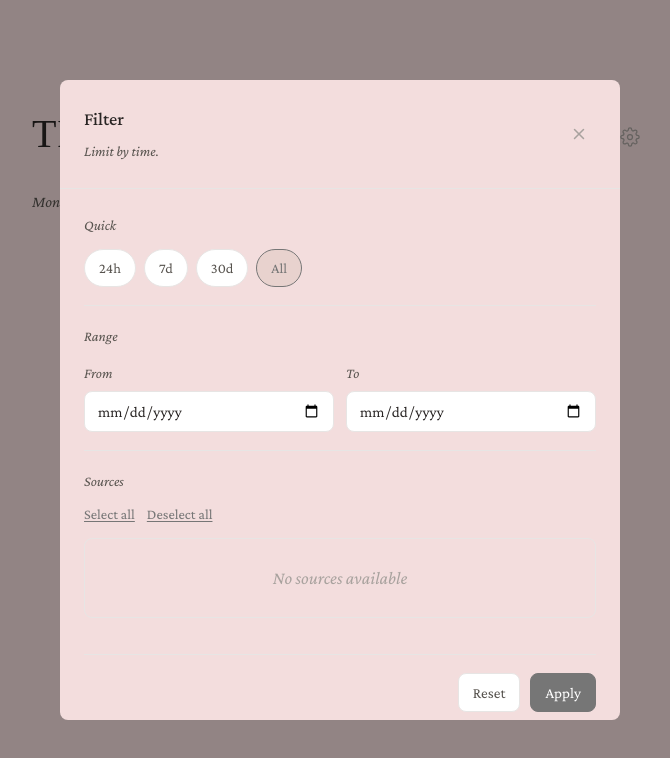
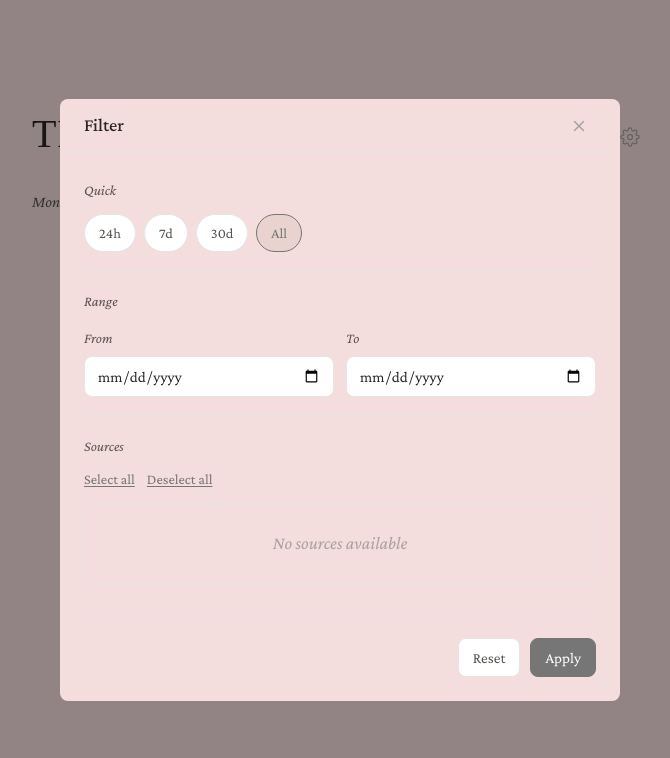
Before and after one commit to ml5885/rss-feed, a plain HTML site: page index.html in a window 1280 px wide. Both pictures are taken after a click on the button 888 px from the left and 138 px from the top of the page. Shown: the whole page, without its empty margins (300-970 px from the left). Drawn offline with nearby package versions, Linux system fonts and the light colour scheme; a web font is replaced by a local one.

Commit message:
updated filter menu icon

```diff
--- a/index.html
+++ b/index.html
@@ -25,9 +25,9 @@
                             aria-label="Filter by time">
                             <svg width="20" height="20" viewBox="0 0 24 24"
                                 fill="none" stroke="currentColor"
-                                stroke-width="1.5">
-                                <circle cx="12" cy="12" r="8"></circle><path
-                                    d="M12 8v5l3 2"></path>
+                                stroke-width="1.5" stroke-linecap="round"
+                                stroke-linejoin="round">
+                                <path d="M22 3H2l8 9v7l4 2v-9l8-9Z"></path>
                             </svg>
                         </button>
                         <button class="settings-btn" id="settings-btn"
@@ -127,8 +127,7 @@
         <div class="modal-overlay" id="filter-modal-overlay">
             <div class="modal modal-filter" role="dialog" aria-modal="true">
                 <div class="modal-header">
-                    <div><h2 id="filter-modal-title">Filter</h2><p
-                            class="modal-subtitle">Limit by time.</p></div>
+                    <div><h2 id="filter-modal-title">Filter</h2></div>
                     <button class="modal-close" id="filter-modal-close"
                         aria-label="Close"><svg width="18" height="18"
                             viewBox="0 0 24 24" fill="none"
--- a/styles.css
+++ b/styles.css
@@ -349,7 +349,7 @@ footer p {
 	display: flex;
 	justify-content: space-between;
 	align-items: center;
-	padding: 24px;
+	padding: 10px 24px;
 	border-bottom: 1px solid var(--border);
 }
 
```
